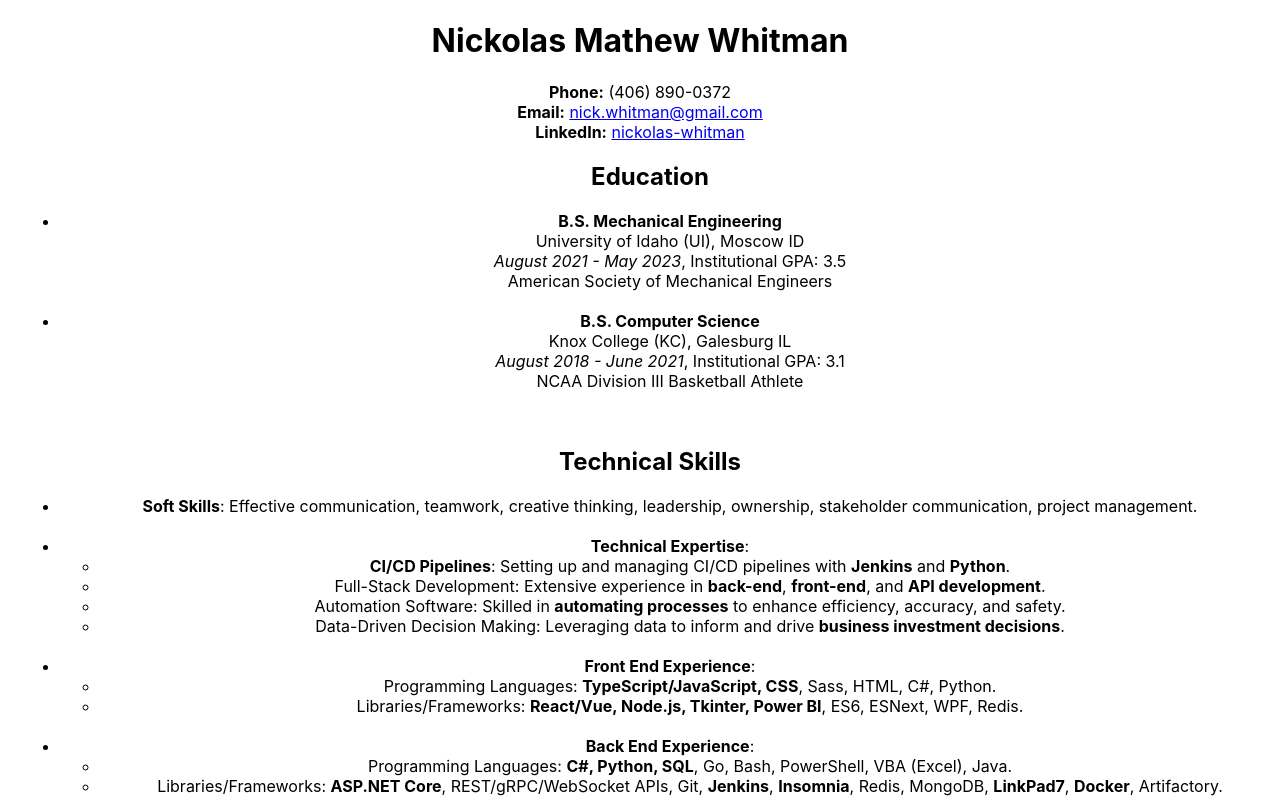
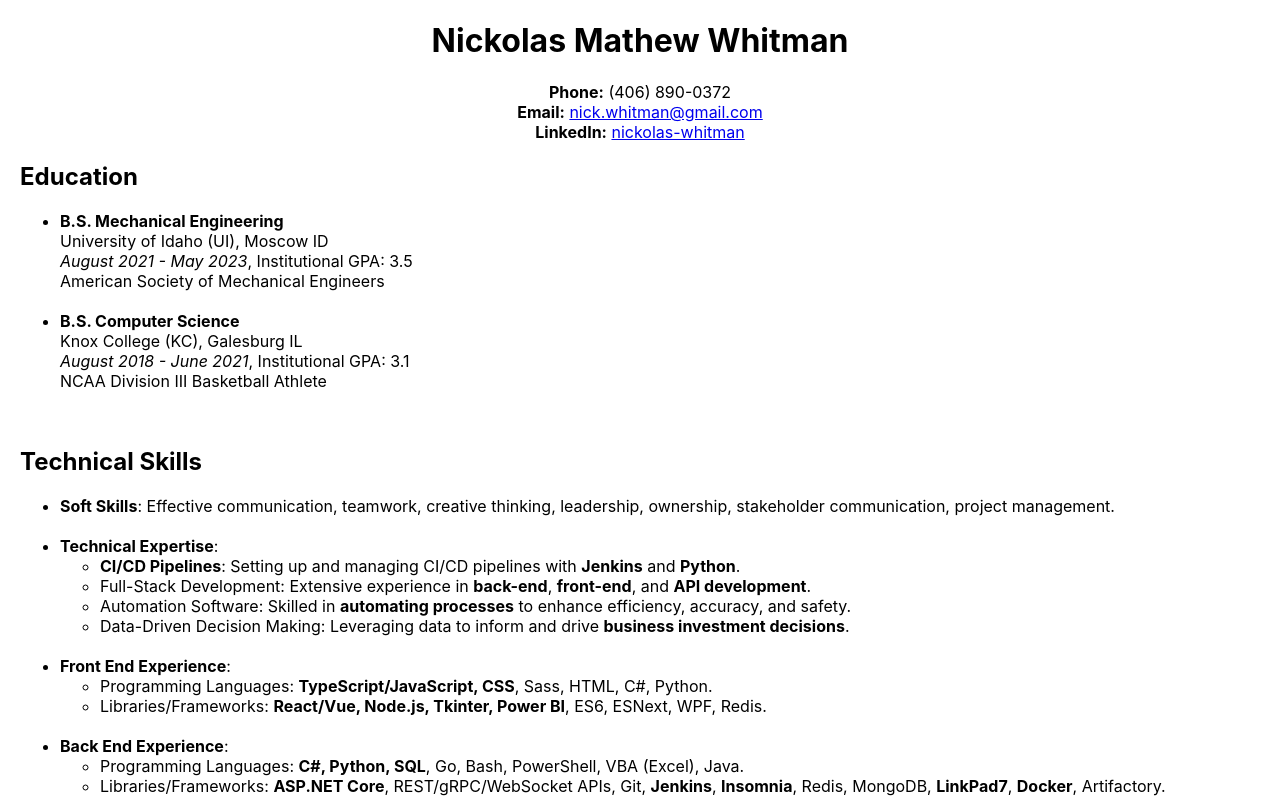
Before and after one commit to NickolasDesigns/nickolas-whitman-portfolio, a React (Create React App) app: page / in a window 1280 px wide. Shown: the top 800 px of the page. Built offline with nearby package versions, Linux system fonts and the light colour scheme.

Commit message:
Updates inside to package.json and alligning everything to the left.

```diff
--- a/src/App.css
+++ b/src/App.css
@@ -1,5 +1,5 @@
 .App {
-  text-align: center;
+  text-align: left;
 }
 
 .App-logo {
```
Also changed, not shown: package.json (+5 -3 lines), 1 other file (tests, documents, lock files or other folders).
